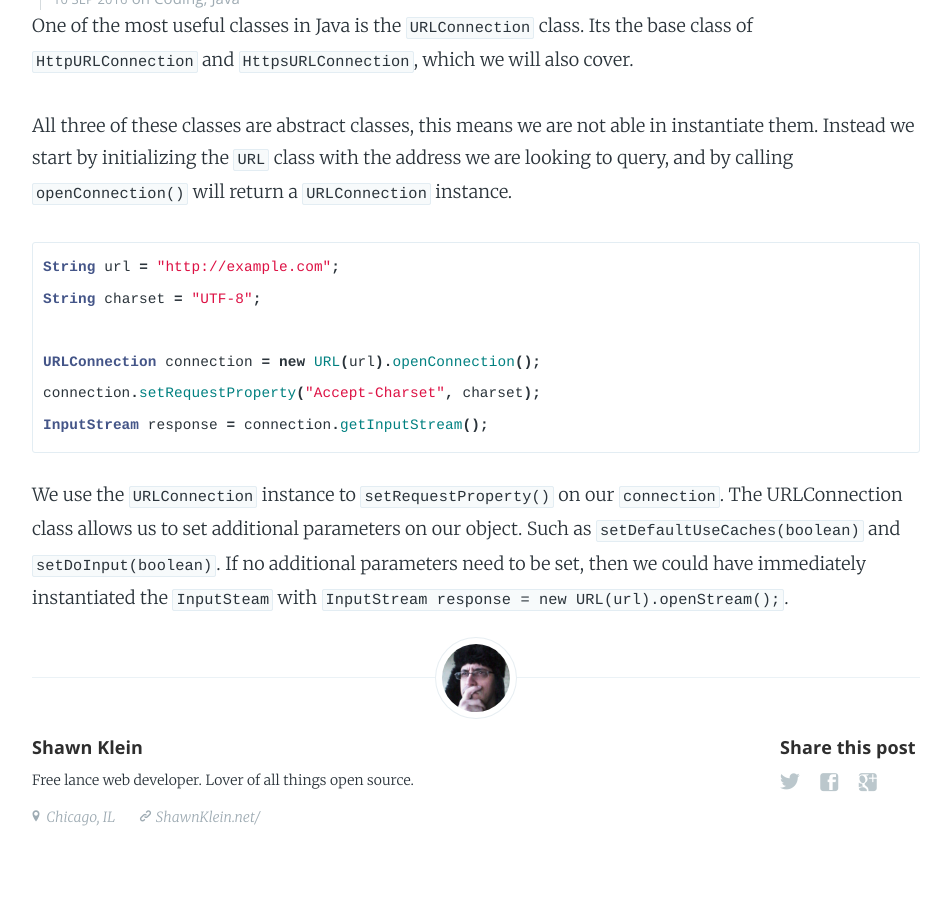
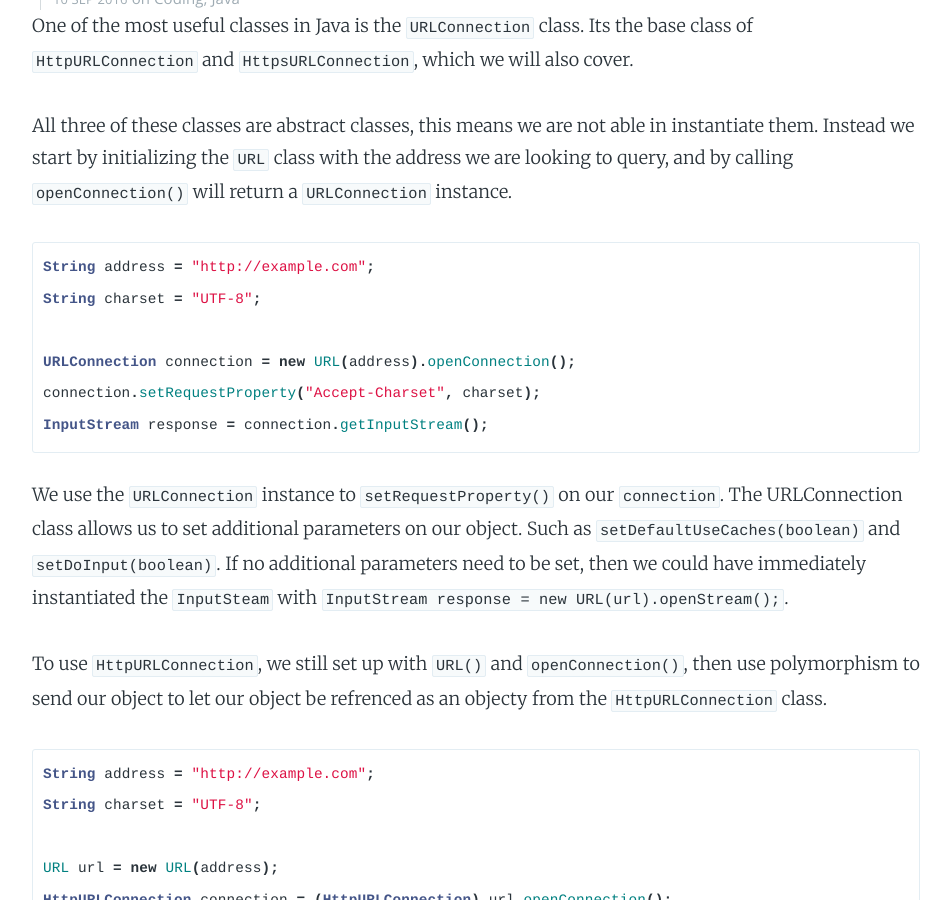
Before and after one commit to Carpk/ShawnKlein, a Jekyll site: the page built from _posts/2016-09-10-java-urlconnection-class.md, in a window 1280 px wide and 900 px high, scrolled down 706 px. Shown: the whole window, without its empty margins (164-1115 px from the left). Built offline with Jekyll 4.4.1, drawn with Linux system fonts in a browser that asks for light colours; nearby versions of some CDN libraries; some web fonts are replaced; Markdown is read by kramdown in place of the engine named in the settings; some of the changed text lies outside the part shown.

Commit message:
add section for HttpURLConnection in java-urlconnection blog post

`````diff
--- a/_posts/2016-09-10-java-urlconnection-class.md
+++ b/_posts/2016-09-10-java-urlconnection-class.md
@@ -15,12 +15,24 @@ One of the most useful classes in Java is the `URLConnection` class. Its the bas
 All three of these classes are abstract classes, this means we are not able in instantiate them. Instead we start by initializing the `URL` class with the address we are looking to query, and by calling `openConnection()` will return a `URLConnection` instance.
 
 ````java
-String url = "http://example.com";
+String address = "http://example.com";
 String charset = "UTF-8";
 
-URLConnection connection = new URL(url).openConnection();
+URLConnection connection = new URL(address).openConnection();
 connection.setRequestProperty("Accept-Charset", charset);
 InputStream response = connection.getInputStream();
 ````
 
 We use the `URLConnection` instance to `setRequestProperty()` on our `connection`. The URLConnection class allows us to set additional parameters on our object. Such as `setDefaultUseCaches(boolean)` and `setDoInput(boolean)`. If no additional parameters need to be set, then we could have immediately instantiated the `InputSteam` with `InputStream response = new URL(url).openStream();`.
+
+To use `HttpURLConnection`, we still set up with `URL()` and  `openConnection()`, then use polymorphism to send our object to let our object be refrenced as an objecty from the `HttpURLConnection` class.
+
+````java
+String address = "http://example.com";
+String charset = "UTF-8";
+
+URL url = new URL(address);
+HttpURLConnection connection = (HttpURLConnection) url.openConnection();
+
+connection.setRequestMethod("GET");
+````
`````
